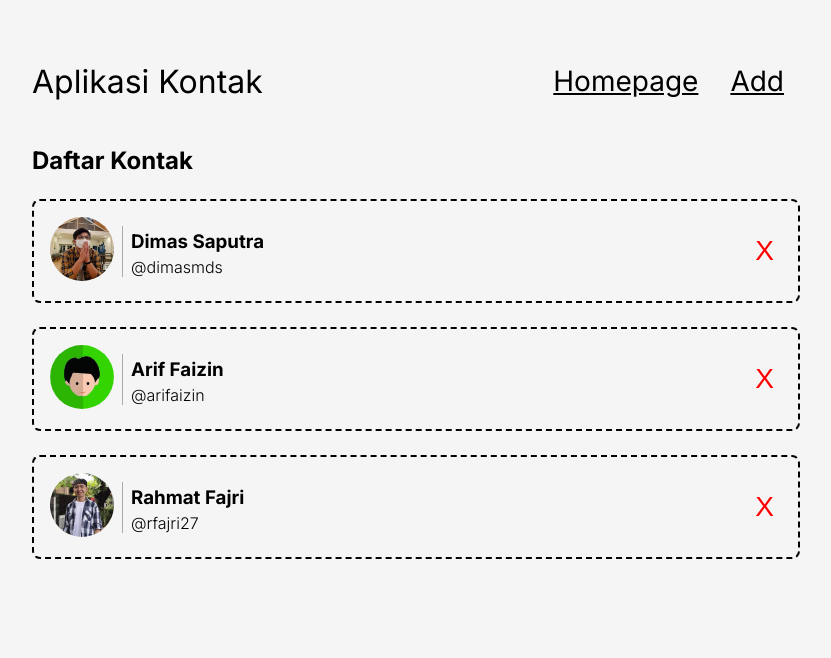
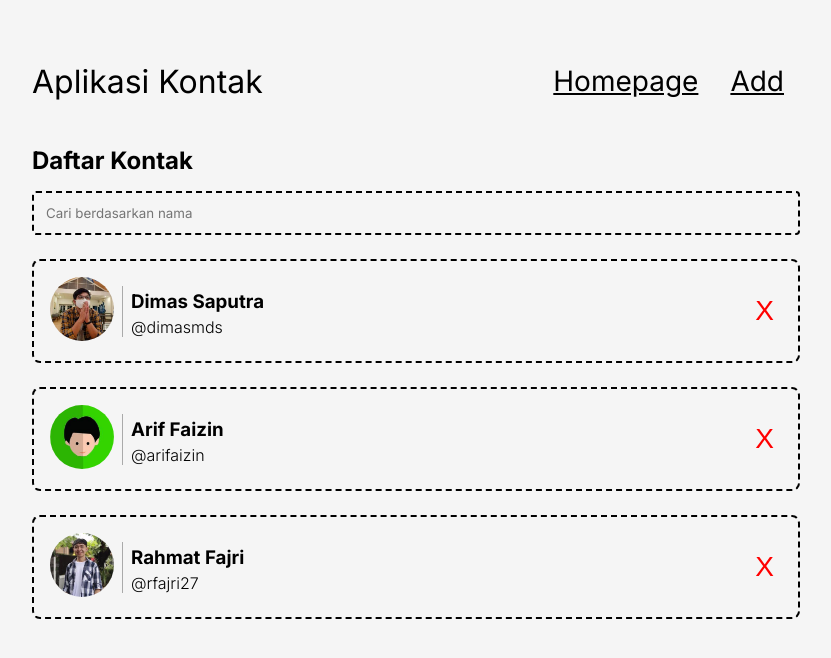
Before and after one commit to Attta-pangestu/dicoding-contacts-react-app, a React (Vite) app: page / in a window 1280 px wide. Shown: the top 658 px of the page, without its empty margins (224-1055 px from the left). Built offline with nearby package versions, Linux system fonts and the light colour scheme.

Commit message:
membuat fitur live pencarian

```diff
--- /dev/null
+++ b/src/components/SearchBar.jsx
@@ -0,0 +1,24 @@
+import React from "react";
+import PropTypes from 'prop-types';
+
+function SearchBar({keywordUrl, searchHandler }) {
+    return (
+        <input
+            className="search-bar"
+            type="search"
+            placeholder="Cari berdasarkan nama"
+            value={keywordUrl}
+            onChange={((event) => {
+                searchHandler(event.target.value);
+            })}
+        />
+    );
+}
+
+SearchBar.propTypes = {
+    keywordUrl : PropTypes.string.isRequired,
+    searchHandler : PropTypes.func.isRequired
+}
+
+
+export default SearchBar;
--- a/src/pages/AddPage.jsx
+++ b/src/pages/AddPage.jsx
@@ -1,10 +1,14 @@
 import React from "react";
 import { addContacts } from "../utils/data";
 import ContactInput from "../components/ContactInput";
+import { useNavigate } from "react-router-dom";
 
 function AddPage() {
+    const navigate = useNavigate();
+
     function onAddContactHandler(contact) {
         addContacts(contact);
+        navigate('/');
     }
 
     return (
--- a/src/pages/HomePage.jsx
+++ b/src/pages/HomePage.jsx
@@ -1,6 +1,7 @@
 import React from 'react';
 import { getContacts, deleteContacts } from '../utils/data';
 import ContactList from '../components/ContactList';
+import SearchBar from '../components/SearchBar';
 
 class HomePage extends React.Component {
     constructor(){
@@ -8,8 +9,15 @@ class HomePage extends React.Component {
 
         this.state = {
             listContacts : getContacts(),
+            keyword : ''
         }
         this.onDeleteHandler = this.onDeleteHandler.bind(this);
+        this.searchHandler = this.searchHandler.bind(this);
+    }
+
+    searchHandler(keyword) {
+        this.setState({keyword });
+        console.log("Jadi ini keywordnya ", keyword);
     }
 
     onDeleteHandler(id) {
@@ -23,6 +31,7 @@ class HomePage extends React.Component {
         return (
             <section>
                 <h2>Daftar Kontak</h2>
+                <SearchBar keywordUrl={this.state.keyword} searchHandler={this.searchHandler}/>
                 <ContactList contacts={this.state.listContacts} onDelete={this.onDeleteHandler} />
             </section>
         );
```
